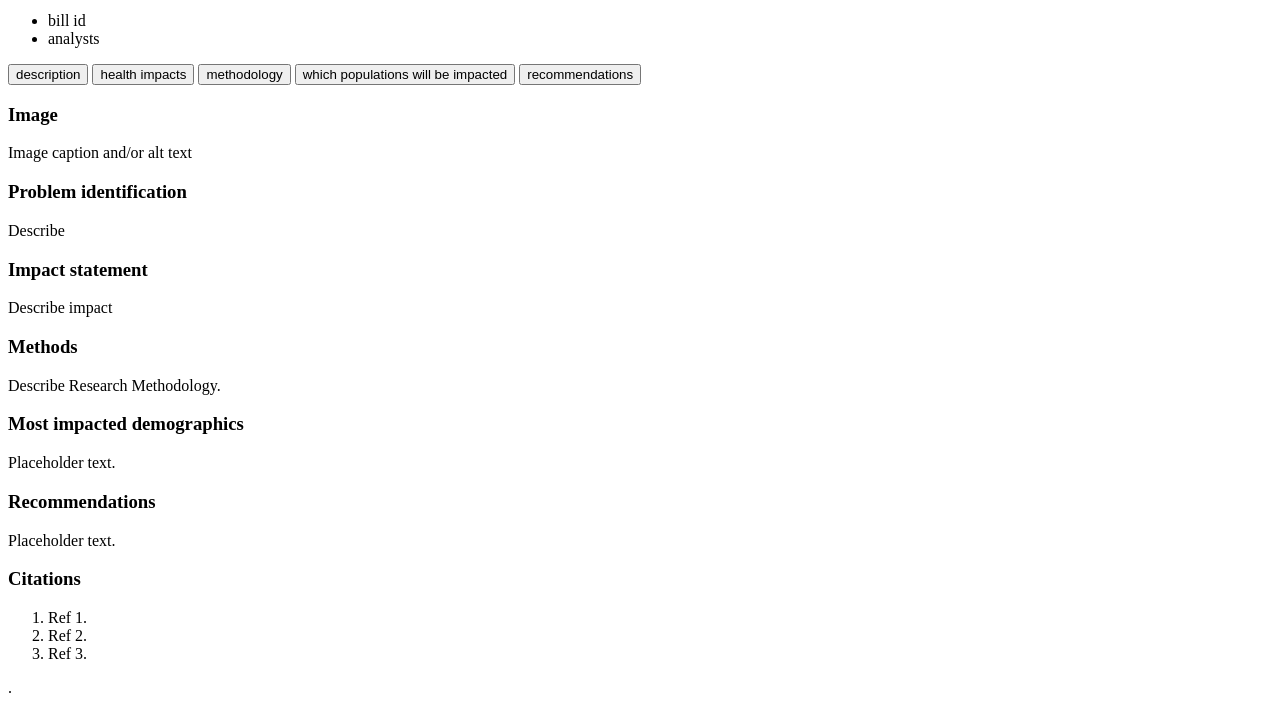
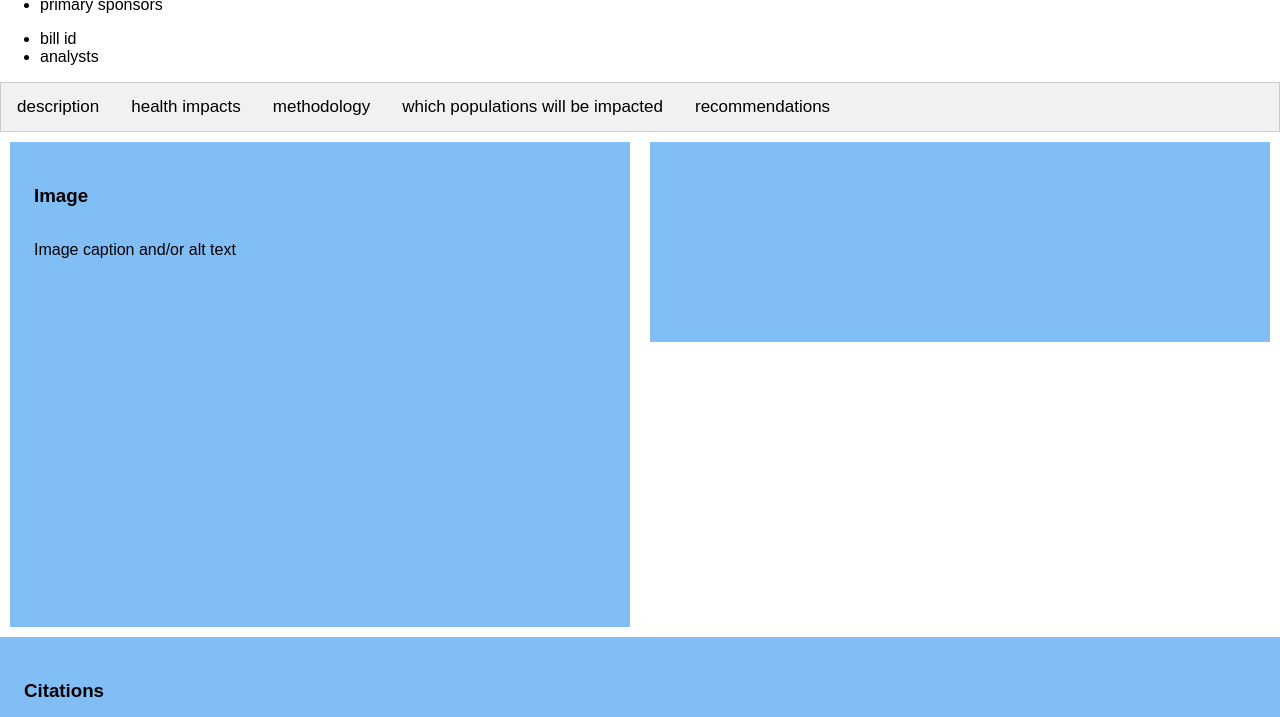
Before and after one commit to afro-architect/HealthNotes, a plain HTML site: page index.html in a window 1280 px wide. Shown: the part 98-815 px from the top of the page. Drawn offline with Linux system fonts and the light colour scheme.

Commit message:
Update index.html

```diff
--- a/index.html
+++ b/index.html
@@ -1,5 +1,6 @@
 <head>
-  <meta name="viewport" content="width=device-width, initial-scale=1">
+ <meta name="viewport" content="width=device-width, initial-scale=1">
+  <link rel="stylesheet" href="style.css">
 </head>
 
 <body>
@@ -126,7 +127,8 @@
 
 
         <!-- Foot Explainer card sc ends -->
-
+<!-- Your existing HTML content -->
+  <script src="function.js"></script>
       </div>
 
     </div>
```
